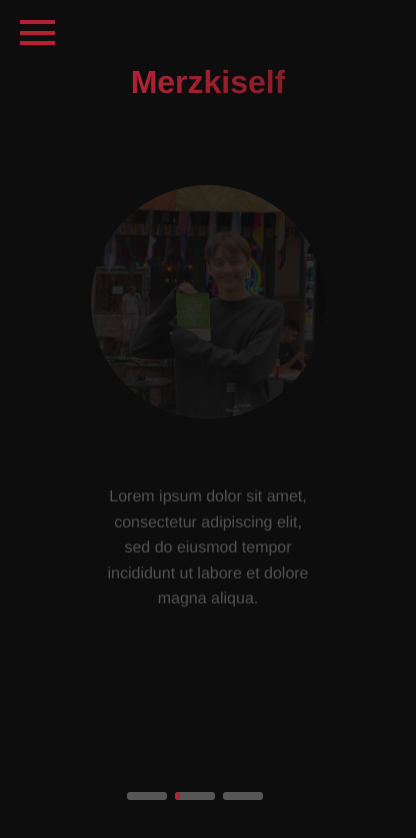
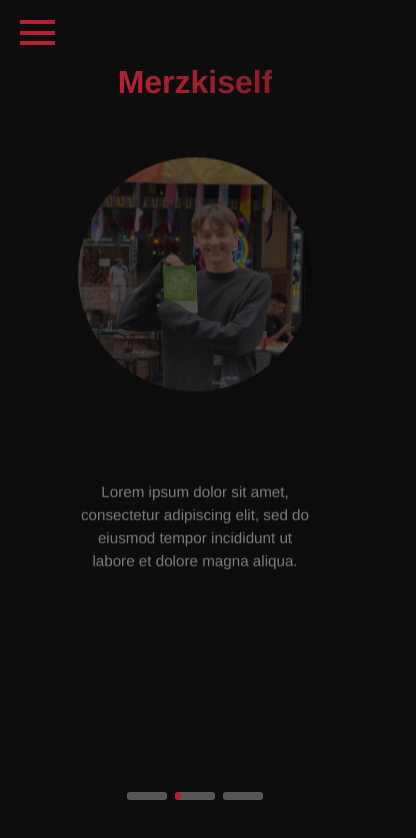
Before and after one commit to Merzki/Merzkiself, an Angular app: page /about in a window 390 px wide. Shown: the top 838 px of the page, 416 px wide, since content can reach past the window. Built offline with nearby package versions, Linux system fonts and the light colour scheme.

Commit message:
improve about page's adaptive properties n slide leave animation

```diff
--- a/src/app/pages/about/about.component.scss
+++ b/src/app/pages/about/about.component.scss
@@ -28,6 +28,8 @@
 }
 
 .about_section {
+  position: absolute;
+  width: 100%;
   display: flex;
   flex-direction: row;
   align-items: center;
@@ -38,6 +40,14 @@
   margin-top: 0;
   min-height: 60vh;
   animation: fadeInUp 0.8s ease-out both;
+}
+
+
+.about_slider-container {
+  position: relative;
+  width: 100%;
+  overflow: hidden;
+  min-height: 60vh;
 }
 
 .about_img {
@@ -65,6 +75,8 @@
   padding: 1.5rem;
   box-sizing: border-box;
   animation: fadeInUp 0.8s ease-out 0.3s both;
+  word-wrap: break-word;
+  overflow-wrap: break-word;
 }
 
 .progress_container {
@@ -121,30 +133,58 @@
   }
 }
 
+@media (max-width: 1200px) {
+  .about_wrap {
+    padding: 1.5rem;
+  }
+
+  .about_section {
+    gap: 2.5rem;
+    padding: 1.5rem;
+  }
+
+  .about_text {
+    font-size: clamp(0.95rem, 1.8vw, 1.3rem);
+    padding: 1.2rem;
+  }
+}
+
 @media (max-width: 1024px) {
   .about_section {
     gap: 2rem;
     flex-direction: column;
+    padding: 1.2rem;
   }
 
   .about_img {
-    width: clamp(220px, 50vw, 400px);
+    width: clamp(180px, 35vw, 350px);
+    margin-bottom: 1rem;
   }
 
   .about_text {
     text-align: center;
     padding: 1rem;
+    min-height: 150px;
+    font-size: clamp(0.9rem, 1.6vw, 1.2rem);
   }
 }
 
 @media (max-width: 768px) {
   .about_wrap {
     padding: 1rem;
+    max-width: 95vw;
+  }
+
+  .about_section {
+    padding: 1rem;
+    gap: 1.5rem;
   }
 
   .about_text {
     font-size: 1rem;
     line-height: 1.6;
+    padding: 0.8rem;
+    min-height: 120px;
   }
 
   .progress_bar {
@@ -158,11 +198,23 @@
     margin: 1rem 0;
   }
 
+  .about_wrap {
+    padding: 0.8rem;
+  }
+
+  .about_section {
+    padding: 0.8rem;
+    gap: 1rem;
+  }
+
   .about_img {
     width: 60vw;
   }
 
   .about_text {
     padding: 0.75rem;
+    font-size: 0.95rem;
+    line-height: 1.5;
+    min-height: 100px;
   }
 }
--- a/src/app/pages/about/about.component.ts
+++ b/src/app/pages/about/about.component.ts
@@ -11,21 +11,20 @@ import { NgFor, NgIf } from '@angular/common';
     trigger('slideAnimation', [
       state('enter', style({
         opacity: 1,
-      transform: 'translateX(0%)'
+        transform: 'translateX(0)'
       })),
       state('leave', style({
         opacity: 0,
-      transform: 'translateX(100%)'
+        transform: 'translateX(10%)'
       })),
       transition('leave => enter', [
-      animate('800ms ease')
+        animate('500ms cubic-bezier(0.4, 0.0, 0.2, 1)')
       ]),
       transition('enter => leave', [
-      animate('600ms ease-in')
+        animate('500ms cubic-bezier(0.4, 0.0, 0.2, 1)')
       ])
     ])
   ]
-
 })
 export class AboutComponent implements OnInit, OnDestroy {
   slides = [
@@ -62,7 +61,7 @@ export class AboutComponent implements OnInit, OnDestroy {
       setTimeout(() => {
         this.currentSlide = (this.currentSlide + 1) % this.slides.length;
         this.animationState = 'enter';
-      }, 600);
+      }, 500);
     }, this.slideDuration);
   }
 }
```
Lines whose indentation alone changed are shown as unchanged.
